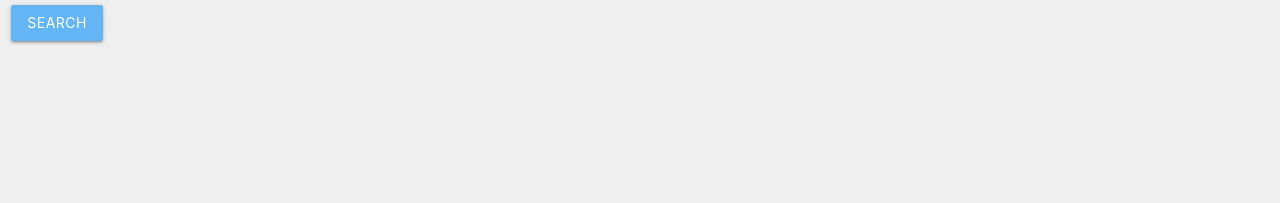
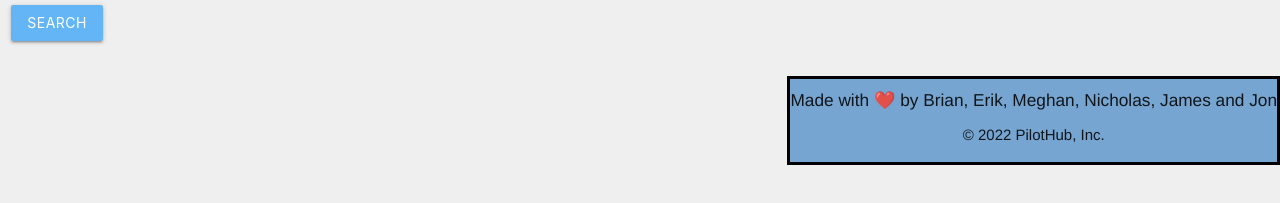
Before and after one commit to jonbullin84/PilotHub, a plain HTML site: page index.html in a window 1280 px wide. Shown: the part 589-792 px from the top of the page. Drawn offline with nearby package versions, Linux system fonts and the light colour scheme; no server answers.

Commit message:
added footer

```diff
--- a/assets/css/style.css
+++ b/assets/css/style.css
@@ -17,6 +17,7 @@ body {
     background-size: cover;
     background-position: 100%;
     margin-bottom: 5px;
+    border-bottom: solid black;
 
 }
 
@@ -28,3 +29,19 @@ body {
     font-size: 3.5rem;
 
 }
+
+footer {
+background-color: rgb(117, 165, 208);
+background-position: bottom;
+font-weight: strong;
+position: relative;
+display: flex-box;
+flex-wrap: wrap;
+float: inline-end;
+border: solid black;
+text-align: center;
+}
+
+.copyright {
+    text-align: center;
+}
--- a/index.html
+++ b/index.html
@@ -36,5 +36,11 @@
 
     <script src="https://cdnjs.cloudflare.com/ajax/libs/materialize/1.0.0/js/materialize.min.js"></script>
     <script src="assets/js/script.js"></script>
+        <footer>
+          <h6>Made with ❤️️ by Brian, Erik, Meghan, Nicholas, James and Jon</h6>
+          <p class="copyright">
+              &copy; 2022 PilotHub, Inc.
+          </p>
+       </footer>
 </body>
 </html>
```
